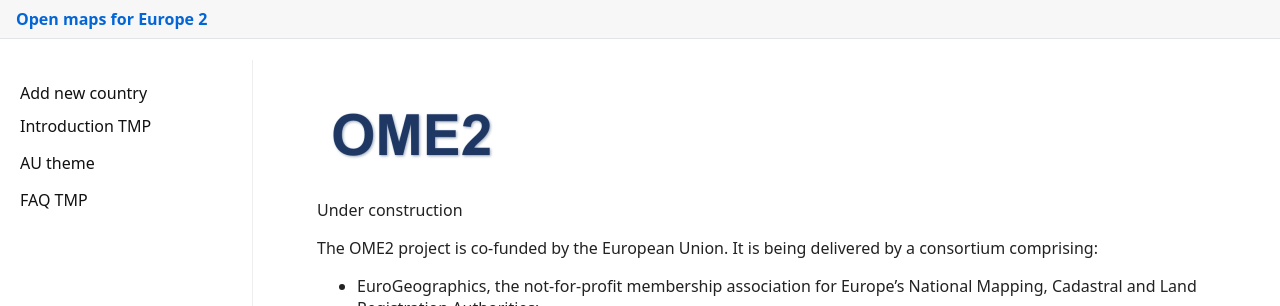
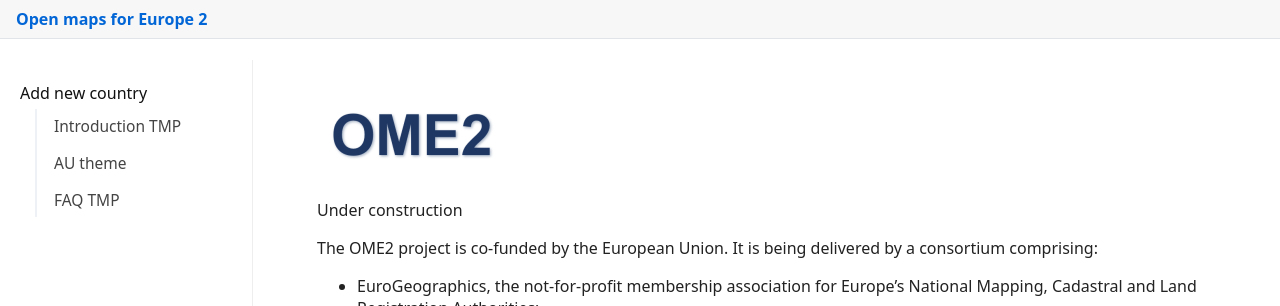
Before and after one commit to openmapsforeurope2/ome2-dev, a Jekyll site: the page built from README.md, in a window 1280 px wide. Shown: the top 306 px of the page. Built offline with Jekyll 4.4.1, drawn with Linux system fonts in a browser that asks for light colours; our own code applies the rules of GitHub Pages for plain Markdown files.

Commit message:
Style submenus in sidebar navigation
Added styles for submenus in the sidebar navigation.

```diff
--- a/assets/styles.css
+++ b/assets/styles.css
@@ -43,6 +43,21 @@
 .sidebar-nav a{display:block;color:#111;text-decoration:none;padding:0.35rem 0.25rem;border-radius:4px}
 .sidebar-nav li.active > a{font-weight:700;color:var(--accent);background:rgba(3,102,214,0.05)}
 
+/* Indent and style submenus */
+.sidebar-nav ul ul {
+  margin-left: 1.2em;
+  padding-left: 0.8em;
+  border-left: 2px solid #eef1f5;
+}
+.sidebar-nav ul ul li a {
+  font-size: 0.97em;
+  color: #444;
+}
+.sidebar-nav ul ul li.active > a {
+  color: var(--accent);
+  background: rgba(3,102,214,0.09);
+}
+
 /* Small-screen adjustments: keep top nav visible */
 @media (max-width:899px){
   .site-nav ul{gap:0.5rem;flex-wrap:wrap}
```
